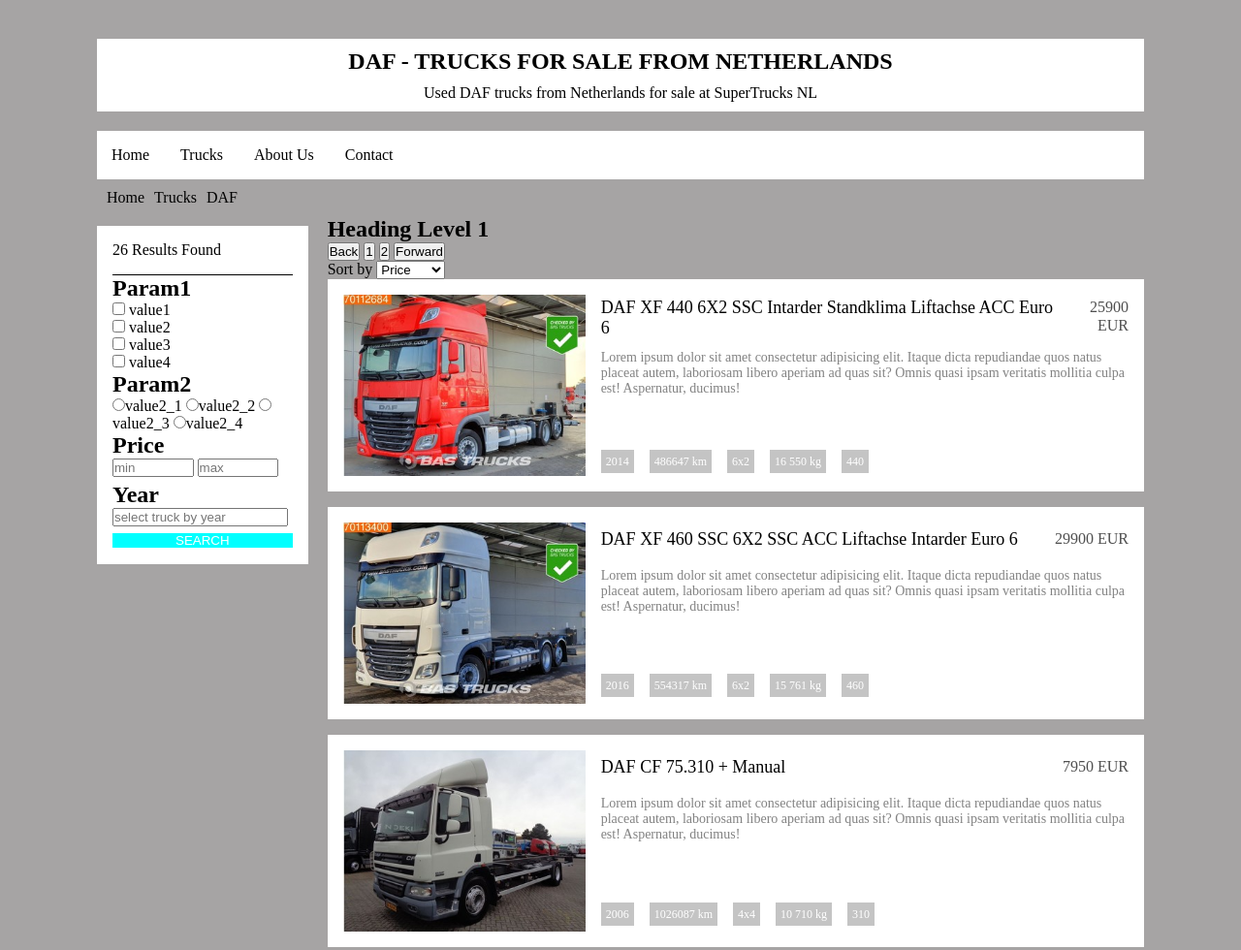
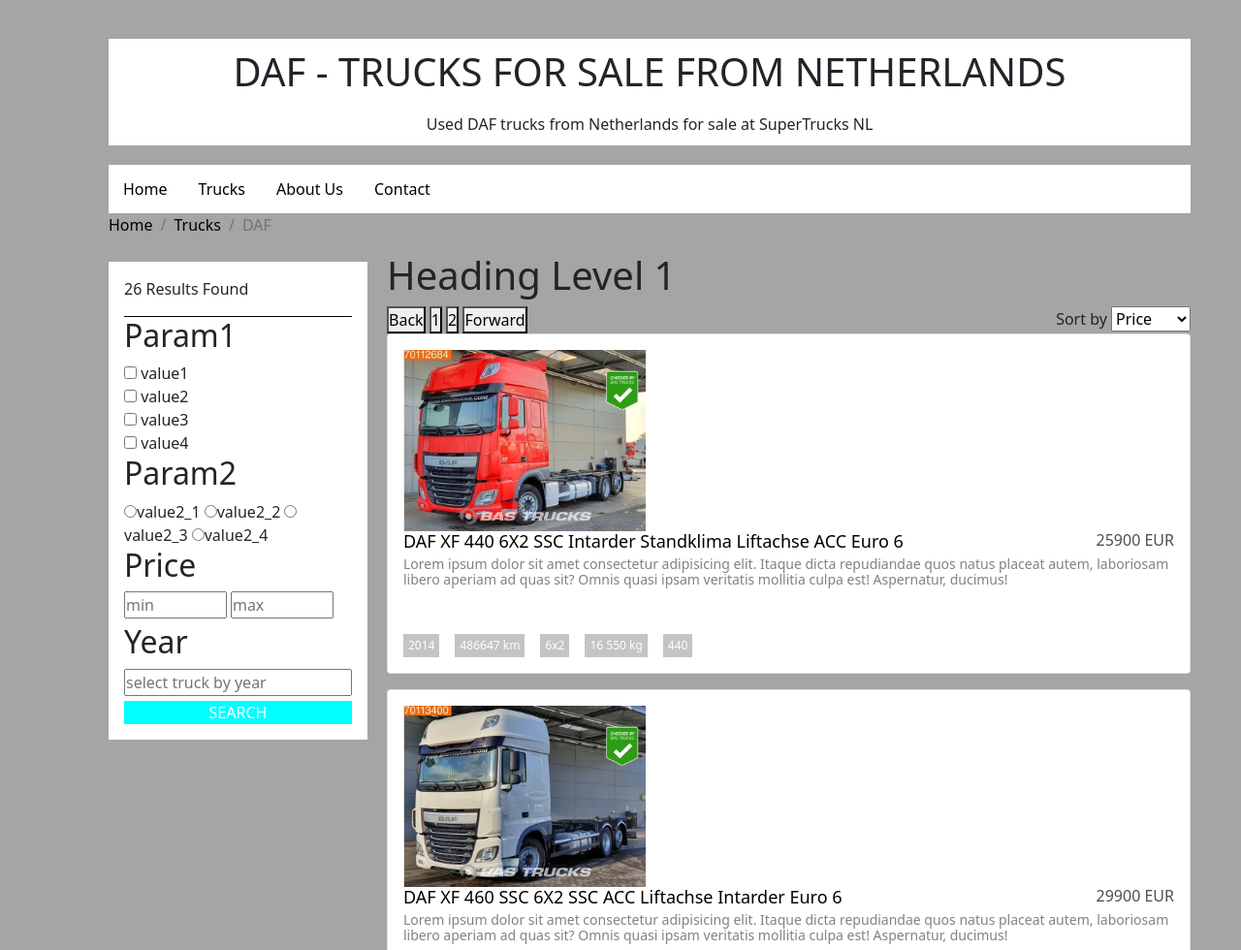
Before and after one commit to DenisMatysik/Trucks_site, a website built with webpack: page src/index.html in a window 1280 px wide. Shown: the top 980 px of the page at 97% size. Built offline with nearby package versions, Linux system fonts and the light colour scheme.

Commit message:
add some style from bootstrap

```diff
--- a/src/breadcrumbs.js
+++ b/src/breadcrumbs.js
@@ -1,14 +1,20 @@
 import data from "./dataset.json";
 
 const rednerBreadcrumbs = (breadcrumbs) => {
-  const breadcrumbsWrapper = document.querySelector(".breadcrumbs");
+  const breadcrumbsWrapper = document.querySelector(".breadcrumb");
 
   breadcrumbs.forEach((item, i) => {
     const text = document.createElement("a");
     text.href = item.href;
     text.innerHTML = `${item.text}`;
+    text.classList.add("breadcrumb-item");
     breadcrumbsWrapper.insertAdjacentElement("beforeEnd", text);
   });
+  document
+    .querySelectorAll(".breadcrumb-item")
+    [document.querySelectorAll(".breadcrumb-item").length - 1].classList.add(
+      "active"
+    ); // просто выделить последний элемент
 };
 
 rednerBreadcrumbs(data.breadcrumbs);
--- a/src/index.html
+++ b/src/index.html
@@ -10,7 +10,7 @@
     <section class="container">
       <header class="header"></header>
       <nav class="navigate"></nav>
-      <div class="breadcrumbs"></div>
+      <div class="breadcrumb"></div>
       <div class="mainINf">
         <div class="filter">
           <div class="filter-result">26 Results Found</div>
--- a/src/main.js
+++ b/src/main.js
@@ -1,3 +1,4 @@
+import "bootstrap/dist/css/bootstrap.min.css";
 import "./sass/main.scss";
 import "./header";
 import "./navigate";
--- /dev/null
+++ b/src/sass/breadcrumbs.scss
@@ -0,0 +1,5 @@
+.breadcrumb {
+  margin: 10px;
+  width: 100%;
+  display: flex;
+}
--- a/src/sass/main.scss
+++ b/src/sass/main.scss
@@ -4,7 +4,8 @@
 @import "footer";
 @import "filter";
 @import "nav";
-
+@import "nav";
+@import "cardNavigate";
 @include card;
 
 * {
@@ -16,11 +17,6 @@
 a {
   text-decoration: none;
   color: black;
-
-  &:hover {
-    color: white;
-    background-color: #4f4f4f;
-  }
 }
 
 body {
@@ -30,15 +26,6 @@
 .container {
   margin: 0 100px 0 100px;
   height: 100vh;
-}
-
-.breadcrumbs {
-  margin: 10px;
-  width: 100%;
-  display: flex;
-  & a:not(:last-child) {
-    margin-right: 10px;
-  }
 }
 
 .mainINf {
--- a/webpack.config.js
+++ b/webpack.config.js
@@ -30,9 +30,13 @@
   module: {
     rules: [
       {
-        test: /\.scss$/, // т.е когда будут подключаться файлы с расширением "scss"
+        test: /\.(scss|css)$/, // т.е когда будут подключаться файлы с расширением "scss"
         use: ["style-loader", "css-loader", "sass-loader"], // будет использоваться библиотека sass-loader (преобразует файлы scss в css), затем css-loader, затем style-loader
       },
+      // {
+      //   test: /\.css$/,
+      //   use: ["style-loader", "css-loader"],
+      // },
       {
         test: /\.(png|svg|jpeg|jpg|gif)$/i, // т.е когда будут подключаться файлы с расширением "png|svg|jpeg|jpg|gif" (i - для регистров PNG)
         type: "asset/resource", // это картика, и с этими файлами будут обращатся как с картинками
```
Also changed, not shown: dist/filename241026932260184de33a.js (deleted), dist/filenameded666d0ed61111d7e64.js (added), dist/index.html.
